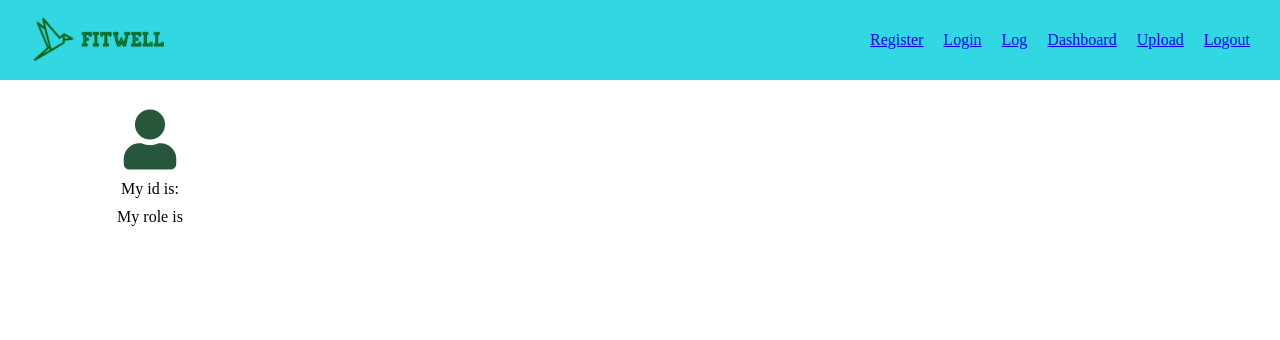
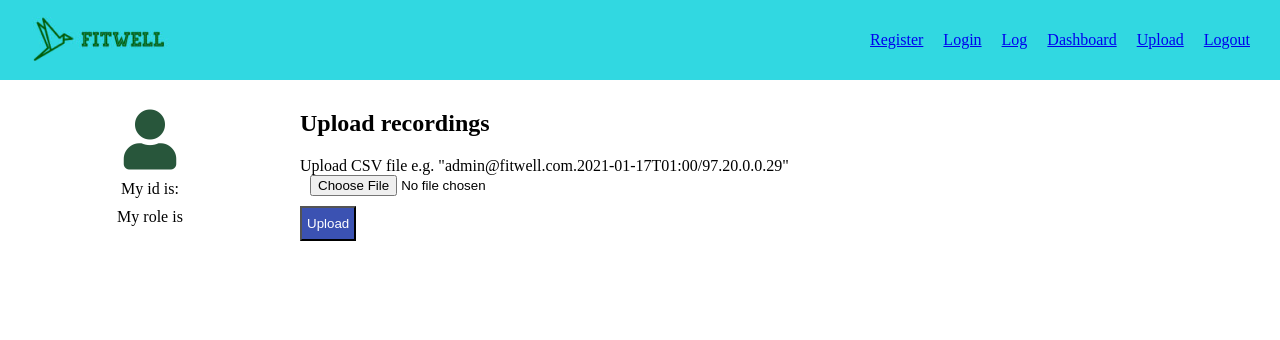
Before and after one commit to wing-puah/ICT239_TMA, a Flask app: page /upload in a window 1280 px wide. Shown: the top 340 px of the page. Run offline with Flask 2, Linux system fonts and the light colour scheme; some libraries are stand-ins or nearby versions.

Commit message:
add upload ui

```diff
--- a/Q2/static/style.css
+++ b/Q2/static/style.css
@@ -39,6 +39,10 @@
 
 .nav__logo img {
   height: 100%;
+}
+
+.mt-1 {
+  margin-top: 10px;
 }
 
 form input {
--- a/Q2/templates/upload.html
+++ b/Q2/templates/upload.html
@@ -6,7 +6,16 @@
     {% include "sidebar.html" %}
     {% endwith %}
 
-    <section class="form__container"></section>
+    <section class="form__container">
+        <h1>Upload recordings</h1>
+        <div>Upload CSV file e.g. "admin@fitwell.com.2021-01-17T01:00/97.20.0.0.29"</div>
+        <form>
+            <input type="file" id="file" name="file" accept="csv, xlsx"><br />
+            <button type="submit" class="width-auto mt-1" id="calories">
+                Upload
+            </button>
+        </form>
+    </section>
 </div>
 
 {% endblock %}
```
Also changed, not shown: Q2/static/log.js (+8 -1 lines).
